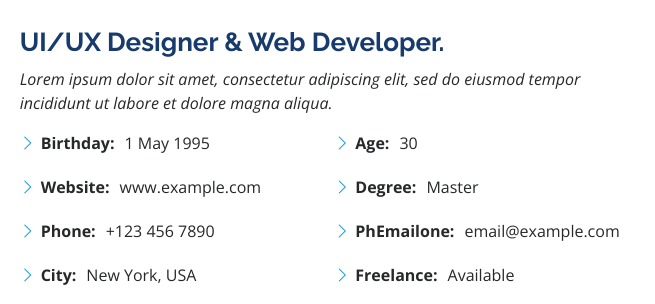
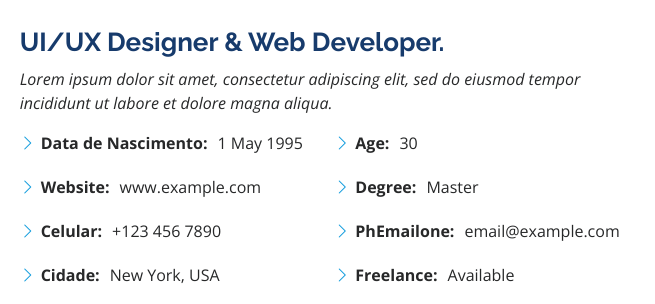
Before and after one commit to FernandoOliveeira/portifolioFake, a plain HTML site: page index.html in a window 1280 px wide. Shown: the part 1013-1317 px from the top of the page, 625-1280 px from the left. Drawn offline with nearby package versions, Linux system fonts and the light colour scheme.

Commit message:
Traducao da session about

```diff
--- a/index.html
+++ b/index.html
@@ -102,10 +102,10 @@
             <div class="row">
               <div class="col-lg-6">
                 <ul>
-                  <li><i class="bi bi-chevron-right"></i> <strong>Birthday:</strong> <span>1 May 1995</span></li>
+                  <li><i class="bi bi-chevron-right"></i> <strong>Data de Nascimento:</strong> <span>1 May 1995</span></li>
                   <li><i class="bi bi-chevron-right"></i> <strong>Website:</strong> <span>www.example.com</span></li>
-                  <li><i class="bi bi-chevron-right"></i> <strong>Phone:</strong> <span>+123 456 7890</span></li>
-                  <li><i class="bi bi-chevron-right"></i> <strong>City:</strong> <span>New York, USA</span></li>
+                  <li><i class="bi bi-chevron-right"></i> <strong>Celular:</strong> <span>+123 456 7890</span></li>
+                  <li><i class="bi bi-chevron-right"></i> <strong>Cidade:</strong> <span>New York, USA</span></li>
                 </ul>
               </div>
               <div class="col-lg-6">
```
